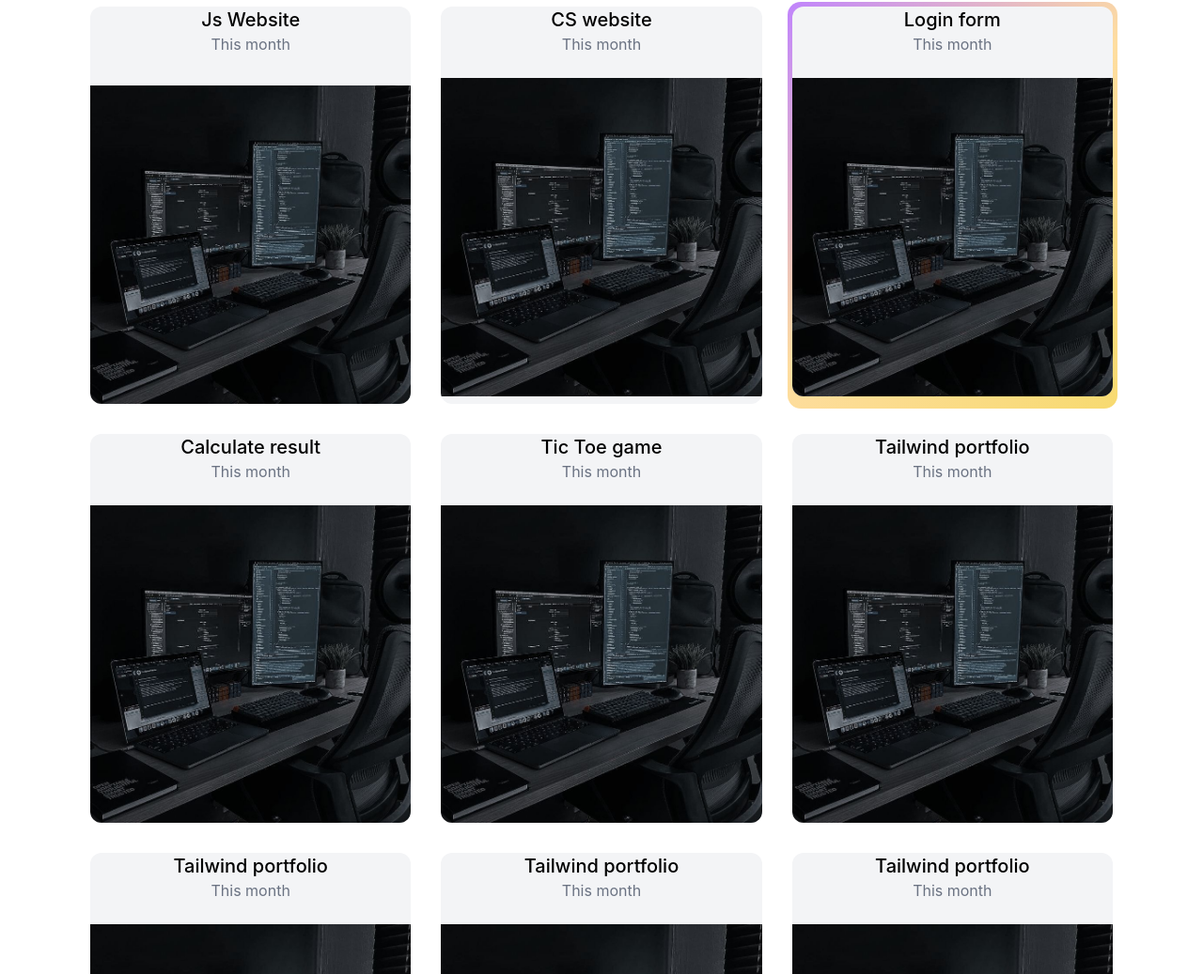
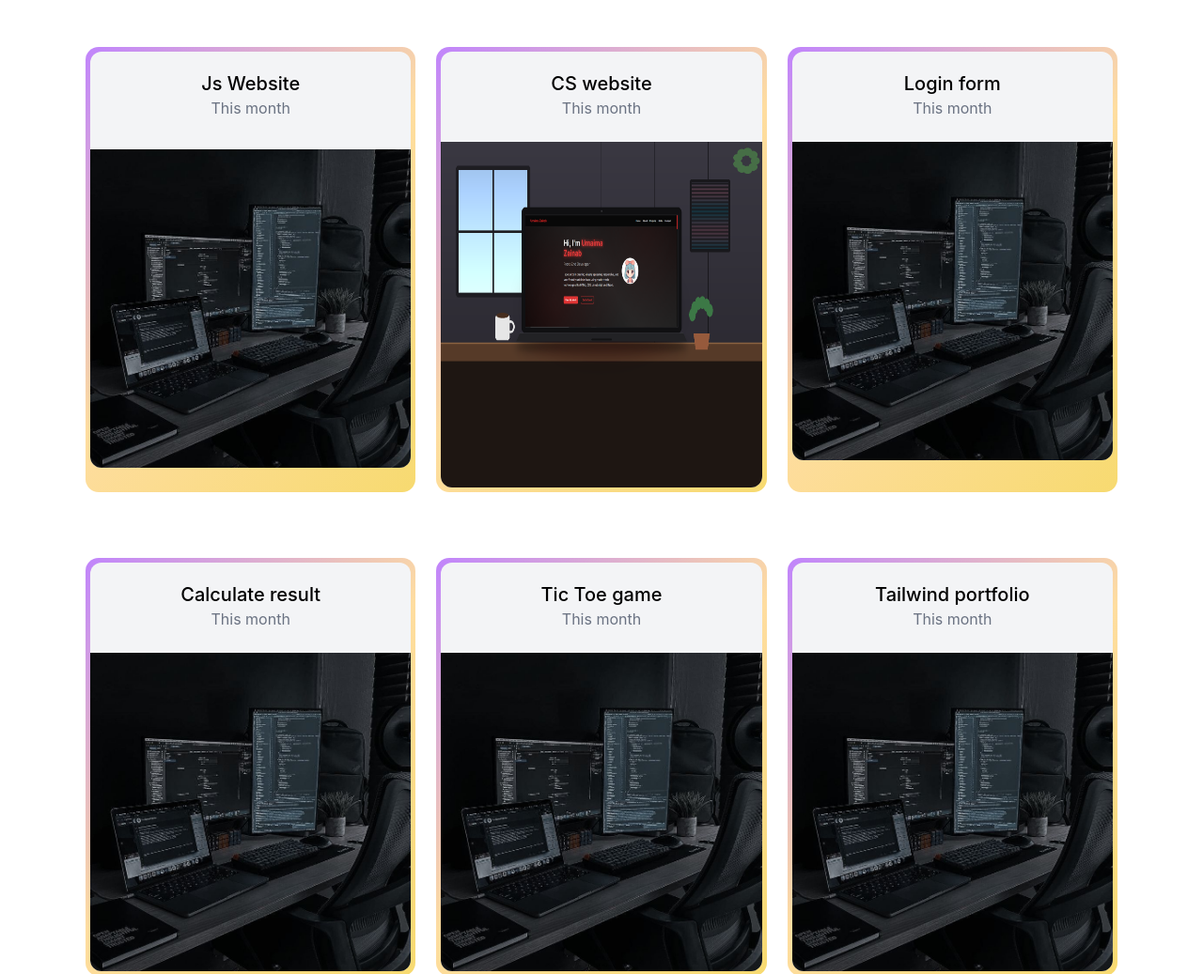
Before and after one commit to Umaimazainab02/umaima-project-2, a website: page index.html in a window 1280 px wide. Shown: the part 697-1734 px from the top of the page at 94% size. Drawn offline with Linux system fonts and the light colour scheme.

```diff
--- a/index.html
+++ b/index.html
@@ -71,206 +71,179 @@
     </div>
 </div>
     <!-------projects----->
-    <div class="max-w-7xl  px-4 md:px-8 lg:px-12 mt-12 mx-1 md:mx-4 lg:mx-12">
+<div class="max-w-[1600px] px-4 md:px-8 lg:px-12 mt-12 mx-1 md:mx-4 lg:mx-12">
 
     <div class="grid grid-cols-1 md:grid-cols-2 lg:grid-cols-3 gap-8">
 
         <!-- 1 -->
+        <div class="project-card mt-12">
             <div class="bg-gray-100 group relative rounded-xl overflow-hidden transition duration-300 hover:scale-105"
                 id="project1">
-
-                <h1 class="text-xl font-medium text-center">Js Website</h1>
-                <p class="text-gray-500 text-center">This month</p>
-
+                <h1 class="text-xl font-medium mt-5 text-center">Js Website</h1>
+                <p class="text-gray-500  text-center">This month</p>
                 <img src="pic2.png" alt="" class="mt-8 w-full transition duration-300 group-hover:scale-110">
-
                 <span onclick="window.open('https://umaimazainab02.github.io/js-portfolio-website/', '_blank')"
                     class="absolute right-5 top-5 cursor-pointer opacity-100 lg:opacity-0 lg:-translate-y-2 lg:group-hover:opacity-100 lg:group-hover:translate-y-0 transition-all duration-300 text-2xl">
-
                     <i id="name1" class="fa-solid fa-arrow-right-long"></i>
-
                 </span>
             </div>
+        </div>
 
-            <!--  2 -->
-
-            <div class="bg-gray-100 group relative rounded-xl  overflow-hidden transition duration-300 hover:scale-105"
+        <!-- 2 -->
+        <div class="project-card mt-12">
+            <div class="bg-gray-100 group relative rounded-xl overflow-hidden transition duration-300 hover:scale-105"
                 id="project2">
-
-                <h1 class="text-xl font-medium text-center">CS website</h1>
-                <p class="text-gray-500 text-center">This month</p>
-
-                <img src="pic2.png" alt="" class="mt-6 w-full transition duration-300 group-hover:scale-110">
-
+                <h1 class="text-xl font-medium mt-5 text-center">CS website</h1>
+                <p class="text-gray-500  text-center">This month</p>
+                <img src="pic-2.png" alt="" class="mt-6 h-92 w-full transition duration-300 group-hover:scale-110">
                 <span onclick="window.open('https://umaimazainab02.github.io/umaima-portfolio/', '_blank')"
                     class="absolute right-5 top-5 opacity-100 lg:opacity-0 lg:-translate-y-2 lg:group-hover:opacity-100 lg:group-hover:translate-y-0 transition-all duration-300 text-2xl">
                     <i id="name2" class="fa-solid fa-arrow-right-long"></i>
                 </span>
-
+            </div>
         </div>
 
         <!-- 3 -->
-        <div class="project-card">
+        <div class="project-card mt-12">
             <div class="bg-gray-100 group relative rounded-xl overflow-hidden transition duration-300 hover:scale-105"
                 id="project3">
-
-        <h1 class="text-xl font-medium text-center">Login form</h1>
-        <p id="month3" class="text-gray-500 text-center">This month</p>
-
+                <h1 class="text-xl font-medium mt-5 text-center">Login form</h1>
+                <p id="month3" class="text-gray-500  text-center">This month</p>
                 <img src="pic2.png" alt="" class="mt-6 w-full transition duration-300 group-hover:scale-110">
-
                 <span onclick="window.open('https://umaimazainab02.github.io/login-page-formvalidation/', '_blank')"
                     class="absolute right-5 top-5 opacity-100 lg:opacity-0 lg:-translate-y-2 lg:group-hover:opacity-100 lg:group-hover:translate-y-0 transition-all duration-300 text-2xl">
                     <i id="name3" class="fa-solid fa-arrow-right-long"></i>
                 </span>
-
             </div>
         </div>
+
         <!-- 4 -->
-            <div class="bg-gray-100 group relative rounded-xl  overflow-hidden transition duration-300 hover:scale-105"
+        <div class="project-card mt-12">
+            <div class="bg-gray-100 group relative rounded-xl overflow-hidden transition duration-300 hover:scale-105"
                 id="project4">
-
-                <h1 class="text-xl font-medium text-center">Calculate result</h1>
-                <p id="month4" class="text-gray-500 text-center">This month</p>
-
-                <img src="pic2.png" alt="" class="mt-6 w-full transition duration-300 group-hover:scale-110 ">
-
+                <h1 class="text-xl font-medium mt-5 text-center">Calculate result</h1>
+                <p id="month4" class="text-gray-500  text-center">This month</p>
+                <img src="pic2.png" alt="" class="mt-6 w-full transition duration-300 group-hover:scale-110">
                 <span onclick="window.open('https://umaimazainab02.github.io/calculate-result/', '_blank')"
                     class="absolute right-5 top-5 opacity-100 lg:opacity-0 lg:-translate-y-2 lg:group-hover:opacity-100 lg:group-hover:translate-y-0 transition-all duration-300 text-2xl">
                     <i id="name4" class="fa-solid fa-arrow-right-long"></i>
                 </span>
-
+            </div>
         </div>
 
         <!-- 5 -->
-            <div class="bg-gray-100 group relative rounded-xl  overflow-hidden transition duration-300 hover:scale-105"
+        <div class="project-card mt-12">
+            <div class="bg-gray-100 group relative rounded-xl overflow-hidden transition duration-300 hover:scale-105"
                 id="project5">
-
-                <h1 class="text-xl font-medium text-center">Tic Toe game</h1>
-                <p id="month5" class="text-gray-500 text-center">This month</p>
-
+                <h1 class="text-xl font-medium mt-5 text-center">Tic Toe game</h1>
+                <p id="month5" class="text-gray-500  text-center">This month</p>
                 <img src="pic2.png" alt="" class="mt-6 w-full transition duration-300 group-hover:scale-110">
-
                 <span onclick="window.open('https://umaimazainab02.github.io/tic-tac-toe-game/', '_blank')"
                     class="absolute right-5 top-5 opacity-100 lg:opacity-0 lg:-translate-y-2 lg:group-hover:opacity-100 lg:group-hover:translate-y-0 transition-all duration-300 text-2xl">
                     <i id="name5" class="fa-solid fa-arrow-right-long"></i>
                 </span>
-
+            </div>
         </div>
 
         <!-- 6 -->
+        <div class="project-card mt-12">
             <div class="bg-gray-100 group relative rounded-xl overflow-hidden transition duration-300 hover:scale-105"
                 id="project6">
-
-                <h1 class="text-xl font-medium text-center">Tailwind portfolio</h1>
-                <p id="month6" class="text-gray-500 text-center">This month</p>
-
+                <h1 class="text-xl font-medium mt-5 text-center">Tailwind portfolio</h1>
+                <p id="month6" class="text-gray-500  text-center">This month</p>
                 <img src="pic2.png" alt="" class="mt-6 w-full transition duration-300 group-hover:scale-110">
-
                 <span onclick="window.open('https://umaimazainab02.github.io/portfolio-website/', '_blank')"
                     class="absolute right-5 top-5 opacity-100 lg:opacity-0 lg:-translate-y-2 lg:group-hover:opacity-100 lg:group-hover:translate-y-0 transition-all duration-300 text-2xl">
                     <i id="name6" class="fa-solid fa-arrow-right-long"></i>
                 </span>
-
+            </div>
         </div>
 
         <!-- 7 -->
-            <div class="bg-gray-100 group relative rounded-xl  overflow-hidden transition duration-300 hover:scale-105"
+        <div class="project-card mt-12">
+            <div class="bg-gray-100 group relative rounded-xl overflow-hidden transition duration-300 hover:scale-105"
                 id="project7">
-
-                <h1 class="text-xl font-medium text-center">Tailwind portfolio</h1>
-                <p id="month7" class="text-gray-500 text-center">This month</p>
-
+                <h1 class="text-xl font-medium mt-5 text-center">Tailwind portfolio</h1>
+                <p id="month7" class="text-gray-500  text-center">This month</p>
                 <img src="pic2.png" alt="" class="mt-6 w-full transition duration-300 group-hover:scale-110">
-
                 <span onclick="window.open('https://umaimazainab02.github.io/portfolio-website/', '_blank')"
                     class="absolute right-5 top-5 opacity-100 lg:opacity-0 lg:-translate-y-2 lg:group-hover:opacity-100 lg:group-hover:translate-y-0 transition-all duration-300 text-2xl">
                     <i id="name7" class="fa-solid fa-arrow-right-long"></i>
                 </span>
-
+            </div>
         </div>
 
         <!-- 8 -->
-            <div class="bg-gray-100 group relative rounded-xl  overflow-hidden transition duration-300 hover:scale-105"
+        <div class="project-card mt-12">
+            <div class="bg-gray-100 group relative rounded-xl overflow-hidden transition duration-300 hover:scale-105"
                 id="project8">
-
-                <h1 class="text-xl font-medium text-center">Tailwind portfolio</h1>
-                <p id="month8" class="text-gray-500 text-center">This month</p>
-
+                <h1 class="text-xl font-medium mt-5 text-center">Tailwind portfolio</h1>
+                <p id="month8" class="text-gray-500  text-center">This month</p>
                 <img src="pic2.png" alt="" class="mt-6 w-full transition duration-300 group-hover:scale-110">
-
                 <span onclick="window.open('https://umaimazainab02.github.io/portfolio-website/', '_blank')"
                     class="absolute right-5 top-5 opacity-100 lg:opacity-0 lg:-translate-y-2 lg:group-hover:opacity-100 lg:group-hover:translate-y-0 transition-all duration-300 text-2xl">
                     <i id="name8" class="fa-solid fa-arrow-right-long"></i>
                 </span>
-
+            </div>
         </div>
 
         <!-- 9 -->
-            <div class="bg-gray-100 group relative rounded-xl  overflow-hidden transition duration-300 hover:scale-105"
+        <div class="project-card mt-12">
+            <div class="bg-gray-100 group relative rounded-xl overflow-hidden transition duration-300 hover:scale-105"
                 id="project9">
-
-                <h1 class="text-xl font-medium text-center">Tailwind portfolio</h1>
-                <p id="month9" class="text-gray-500 text-center">This month</p>
-
+                <h1 class="text-xl font-medium mt-5 text-center">Tailwind portfolio</h1>
+                <p id="month9" class="text-gray-500  text-center">This month</p>
                 <img src="pic2.png" alt="" class="mt-6 w-full transition duration-300 group-hover:scale-110">
-
                 <span onclick="window.open('https://umaimazainab02.github.io/portfolio-website/', '_blank')"
                     class="absolute right-5 top-5 opacity-100 lg:opacity-0 lg:-translate-y-2 lg:group-hover:opacity-100 lg:group-hover:translate-y-0 transition-all duration-300 text-2xl">
                     <i id="name9" class="fa-solid fa-arrow-right-long"></i>
                 </span>
-
+            </div>
         </div>
 
         <!-- 10 -->
-            <div class="bg-gray-100 group relative rounded-xl  overflow-hidden transition duration-300 hover:scale-105"
+        <div class="project-card mt-12">
+            <div class="bg-gray-100 group relative rounded-xl overflow-hidden transition duration-300 hover:scale-105"
                 id="project10">
-
-                <h1 class="text-xl font-medium text-center">Tailwind portfolio</h1>
-                <p id="month10" class="text-gray-500 text-center">This month</p>
-
+                <h1 class="text-xl font-medium mt-5 text-center">Tailwind portfolio</h1>
+                <p id="month10" class="text-gray-500  text-center">This month</p>
                 <img src="pic2.png" alt="" class="mt-6 w-full transition duration-300 group-hover:scale-110">
-
                 <span onclick="window.open('https://umaimazainab02.github.io/portfolio-website/', '_blank')"
                     class="absolute right-5 top-5 opacity-100 lg:opacity-0 lg:-translate-y-2 lg:group-hover:opacity-100 lg:group-hover:translate-y-0 transition-all duration-300 text-2xl">
                     <i id="name10" class="fa-solid fa-arrow-right-long"></i>
                 </span>
-
+            </div>
         </div>
 
         <!-- 11 -->
-            <div class="bg-gray-100 group relative rounded-xl  overflow-hidden transition duration-300 hover:scale-105"
+        <div class="project-card mt-12">
+            <div class="bg-gray-100 group relative rounded-xl overflow-hidden transition duration-300 hover:scale-105"
                 id="project11">
-
-                <h1 class="text-xl font-medium mt-8 text-center">Tailwind portfolio</h1>
+                <h1 class="text-xl font-medium mt-5 text-center">Tailwind portfolio</h1>
                 <p id="month11" class="text-gray-500 text-center">This month</p>
-
                 <img src="pic2.png" alt="" class="mt-6 w-full transition duration-300 group-hover:scale-110">
-
                 <span onclick="window.open('https://umaimazainab02.github.io/portfolio-website/', '_blank')"
                     class="absolute right-5 top-5 opacity-100 lg:opacity-0 lg:-translate-y-2 lg:group-hover:opacity-100 lg:group-hover:translate-y-0 transition-all duration-300 text-2xl">
                     <i id="name11" class="fa-solid fa-arrow-right-long"></i>
                 </span>
-
+            </div>
         </div>
 
         <!-- 12 -->
-            <div class="bg-gray-100 group relative rounded-xl  overflow-hidden transition duration-300 hover:scale-105"
+        <div class="project-card mt-12">
+            <div class="bg-gray-100 group relative rounded-xl overflow-hidden transition duration-300 hover:scale-105"
                 id="project12">
-
                 <h1 class="text-xl font-medium mt-5 text-center">Tailwind portfolio</h1>
                 <p id="month12" class="text-gray-500 text-center">This month</p>
-
                 <img src="pic2.png" alt="" class="mt-6 w-full transition duration-300 group-hover:scale-110">
-
                 <span onclick="window.open('https://umaimazainab02.github.io/portfolio-website/', '_blank')"
                     class="absolute right-5 top-5 opacity-100 lg:opacity-0 lg:-translate-y-2 lg:group-hover:opacity-100 lg:group-hover:translate-y-0 transition-all duration-300 text-2xl">
                     <i id="name12" class="fa-solid fa-arrow-right-long"></i>
                 </span>
-
             </div>
         </div>
 
+    </div>
     </div>
 
 
--- a/style.css
+++ b/style.css
@@ -81,7 +81,7 @@
 }
 
 .project-card:hover::before {
-  transform: rotate(-90deg) scaleX(1.34) scaleY(0.77);
+  transform: rotate(-90deg) scaleX(1.28) scaleY(0.89);
 }
 
 .project-card:hover::after {
```
Also changed, not shown: pic-2.png (added), src/output.css. Lines whose indentation alone changed are shown as unchanged.
